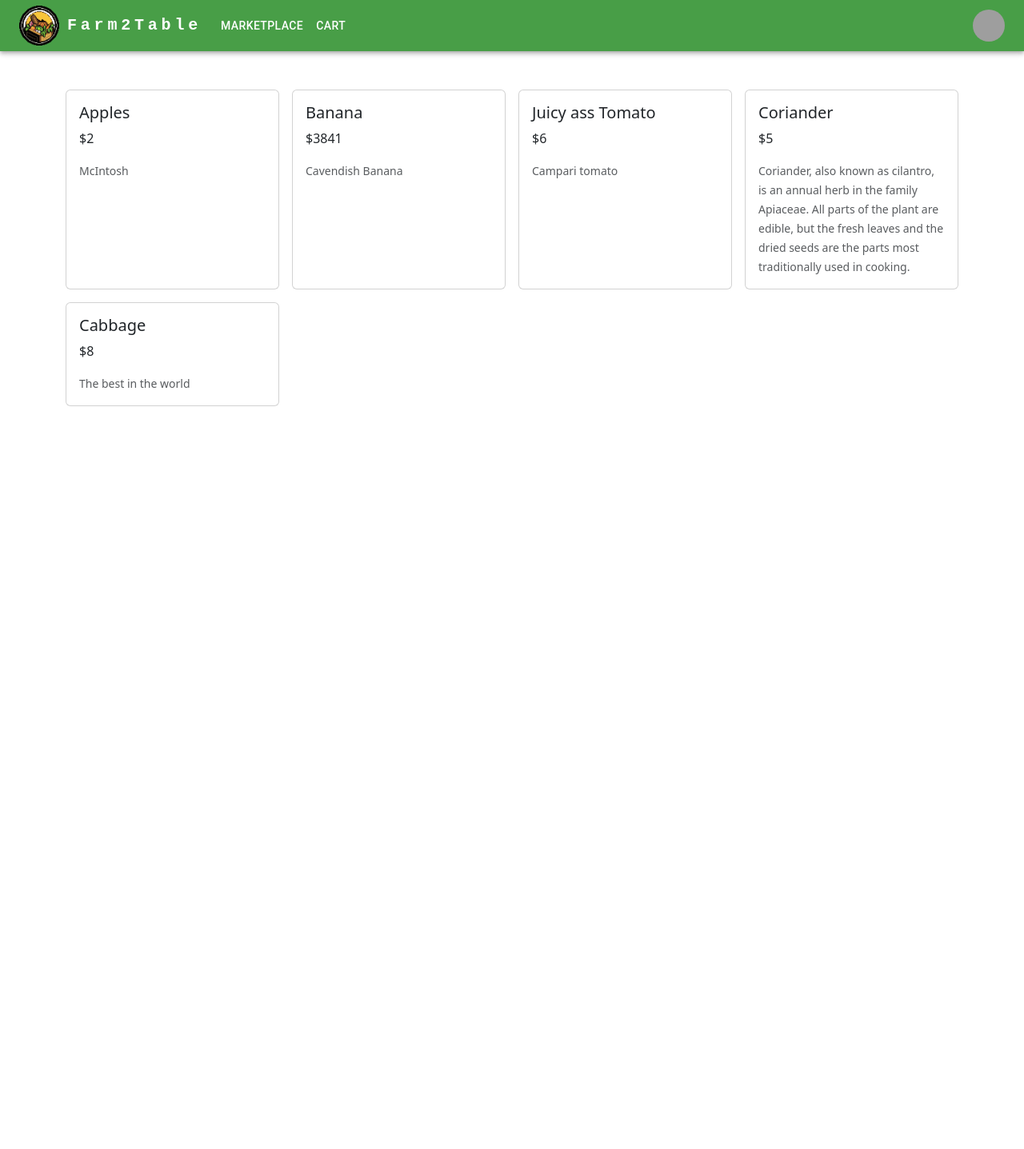
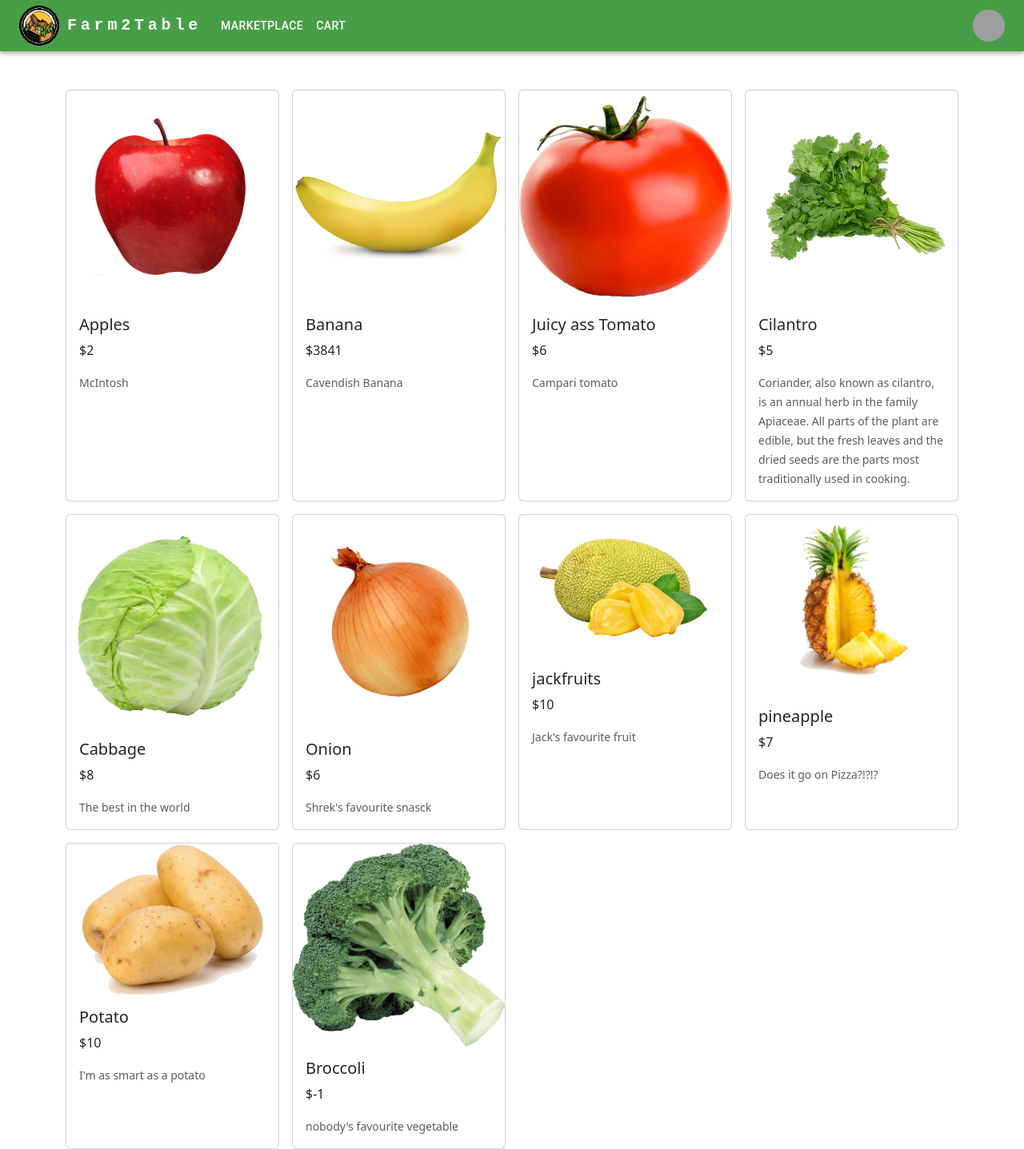
Before and after one commit to JoeMansour2003/DeltaHacks, a React (Create React App) app: page / in a window 1280 px wide. Shown: the whole page at 80% size. Before the commit the page ends 800 px from the top, so only its background shows below. Built offline with nearby package versions, Linux system fonts and the light colour scheme; grey boxes are pictures that could not be loaded.

Commit message:
image update

```diff
--- a/src/pages/Marketplace.js
+++ b/src/pages/Marketplace.js
@@ -69,11 +69,11 @@ const Marketplace = () => {
                                     // onClick={switch_to_Forsale}
                                     className="card h-100"
                                 >
-                                    {/* <img
-                                        src={require("../components/images/House (1).png")}
+                                    <img
+                                        src={require("../components/img/apple.png")}
                                         className="card-img-top"
-                                        alt="Image of a Marketplace for rent"
-                                    /> */}
+                                        alt="Image of an apple"
+                                    />
                                     <div className="card-body">
                                         <h5 className="card-title">Apples</h5>
                                         <p className="card-text">$2</p>
@@ -92,11 +92,11 @@ const Marketplace = () => {
                                     // onClick={switch_to_Forsale}
                                     className="card h-100"
                                 >
-                                    {/* <img
-                                        src={require("../components/images/House (2).png")}
+                                    <img
+                                        src={require("../components/img/banana.png")}
                                         className="card-img-top"
-                                        alt="Image of a Marketplace for rent"
-                                    /> */}
+                                        alt="Image of banana"
+                                    />
                                     <div className="card-body">
                                         <h5 className="card-title">Banana</h5>
                                         <p className="card-text">$3841</p>
@@ -115,11 +115,11 @@ const Marketplace = () => {
                                     // onClick={switch_to_Forsale}
                                     className="card h-100"
                                 >
-                                    {/* <img
-                                        src={require("../components/images/House (3).png")}
+                                    <img
+                                        src={require("../components/img/tomato.png")}
                                         className="card-img-top"
-                                        alt="Image of a Marketplace for rent"
-                                    /> */}
+                                        alt="Image of a tomato"
+                                    />
                                     <div className="card-body">
                                         <h5 className="card-title">
                                             Juicy ass Tomato
@@ -140,15 +140,13 @@ const Marketplace = () => {
                                     // onClick={switch_to_Forsale}
                                     className="card h-100"
                                 >
-                                    {/* <img
-                                        src={require("../components/images/House (4).png")}
+                                    <img
+                                        src={require("../components/img/cilantro.png")}
                                         className="card-img-top"
                                         alt="Image of a Marketplace for rent"
-                                    /> */}
+                                    />
                                     <div className="card-body">
-                                        <h5 className="card-title">
-                                            Coriander
-                                        </h5>
+                                        <h5 className="card-title">Cilantro</h5>
                                         <p className="card-text">$5</p>
                                         <p className="card-text">
                                             <small className="text-body-secondary">
@@ -171,17 +169,159 @@ const Marketplace = () => {
                                     // onClick={switch_to_Forsale}
                                     className="card h-100"
                                 >
-                                    {/* <img
-                                        src={require("../components/images/House (5).png")}
+                                    <img
+                                        src={require("../components/img/cabbage.png")}
                                         className="card-img-top"
                                         alt="Image of a Marketplace for rent"
-                                    /> */}
+                                    />
                                     <div className="card-body">
                                         <h5 className="card-title">Cabbage</h5>
                                         <p className="card-text">$8</p>
                                         <p className="card-text">
                                             <small className="text-body-secondary">
                                                 The best in the world
+                                            </small>
+                                        </p>
+                                    </div>
+                                </div>
+                            </div>
+                        )}
+                        {hideCards.jackfruits && (
+                            <div className="col">
+                                <div
+                                    // onClick={switch_to_Forsale}
+                                    className="card h-100"
+                                >
+                                    <img
+                                        src={require("../components/img/cabbage.png")}
+                                        className="card-img-top"
+                                        alt="Image of a Marketplace for rent"
+                                    />
+                                    <div className="card-body">
+                                        <h5 className="card-title">Cabbage</h5>
+                                        <p className="card-text">$8</p>
+                                        <p className="card-text">
+                                            <small className="text-body-secondary">
+                                                The best in the world
+                                            </small>
+                                        </p>
+                                    </div>
+                                </div>
+                            </div>
+                        )}
+                        {hideCards.montreal && (
+                            <div className="col">
+                                <div
+                                    // onClick={switch_to_Forsale}
+                                    className="card h-100"
+                                >
+                                    <img
+                                        src={require("../components/img/onion.png")}
+                                        className="card-img-top"
+                                        alt="Image of a Marketplace for rent"
+                                    />
+                                    <div className="card-body">
+                                        <h5 className="card-title">Onion</h5>
+                                        <p className="card-text">$6</p>
+                                        <p className="card-text">
+                                            <small className="text-body-secondary">
+                                                Shrek's favourite snasck
+                                            </small>
+                                        </p>
+                                    </div>
+                                </div>
+                            </div>
+                        )}
+                        {hideCards.montreal && (
+                            <div className="col">
+                                <div
+                                    // onClick={switch_to_Forsale}
+                                    className="card h-100"
+                                >
+                                    <img
+                                        src={require("../components/img/jackfruit.webp")}
+                                        className="card-img-top"
+                                        alt="Image of a Marketplace for rent"
+                                    />
+                                    <div className="card-body">
+                                        <h5 className="card-title">
+                                            jackfruits
+                                        </h5>
+                                        <p className="card-text">$10</p>
+                                        <p className="card-text">
+                                            <small className="text-body-secondary">
+                                                Jack's favourite fruit
+                                            </small>
+                                        </p>
+                                    </div>
+                                </div>
+                            </div>
+                        )}
+                        {hideCards.montreal && (
+                            <div className="col">
+                                <div
+                                    // onClick={switch_to_Forsale}
+                                    className="card h-100"
+                                >
+                                    <img
+                                        src={require("../components/img/pineapple.png")}
+                                        className="card-img-top"
+                                        alt="Image of a Marketplace for rent"
+                                    />
+                                    <div className="card-body">
+                                        <h5 className="card-title">
+                                            pineapple
+                                        </h5>
+                                        <p className="card-text">$7</p>
+                                        <p className="card-text">
+                                            <small className="text-body-secondary">
+                                                Does it go on Pizza?!?!?
+                                            </small>
+                                        </p>
+                                    </div>
+                                </div>
+                            </div>
+                        )}
+                        {hideCards.montreal && (
+                            <div className="col">
+                                <div
+                                    // onClick={switch_to_Forsale}
+                                    className="card h-100"
+                                >
+                                    <img
+                                        src={require("../components/img/potato.png")}
+                                        className="card-img-top"
+                                        alt="Image of a Marketplace for rent"
+                                    />
+                                    <div className="card-body">
+                                        <h5 className="card-title">Potato</h5>
+                                        <p className="card-text">$10</p>
+                                        <p className="card-text">
+                                            <small className="text-body-secondary">
+                                                I'm as smart as a potato
+                                            </small>
+                                        </p>
+                                    </div>
+                                </div>
+                            </div>
+                        )}
+                        {hideCards.montreal && (
+                            <div className="col">
+                                <div
+                                    // onClick={switch_to_Forsale}
+                                    className="card h-100"
+                                >
+                                    <img
+                                        src={require("../components/img/broccoli.png")}
+                                        className="card-img-top"
+                                        alt="Image of a Marketplace for rent"
+                                    />
+                                    <div className="card-body">
+                                        <h5 className="card-title">Broccoli</h5>
+                                        <p className="card-text">$-1</p>
+                                        <p className="card-text">
+                                            <small className="text-body-secondary">
+                                                nobody's favourite vegetable
                                             </small>
                                         </p>
                                     </div>
```
Also changed, not shown: src/App.js (+7 -7 lines).
